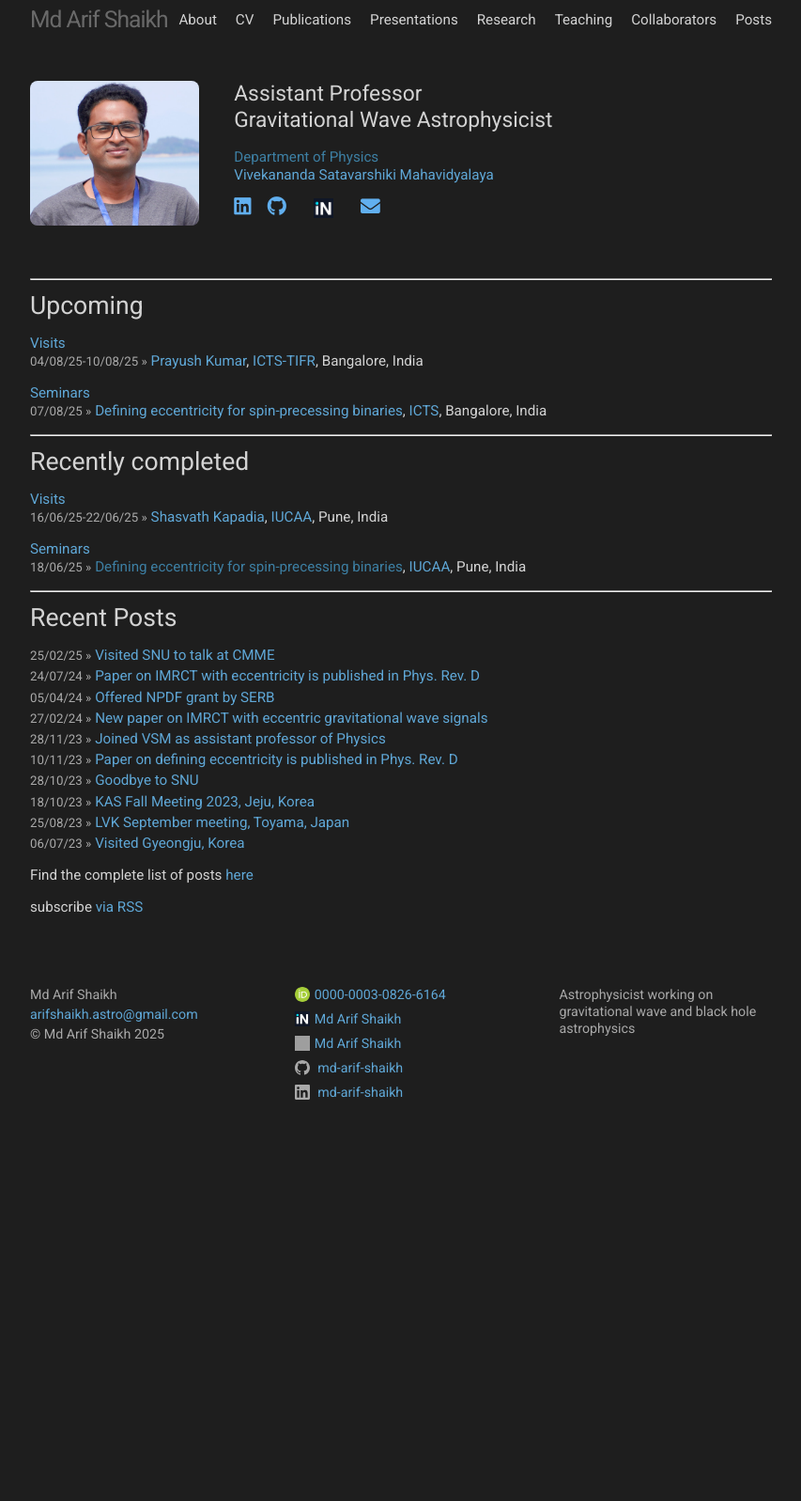
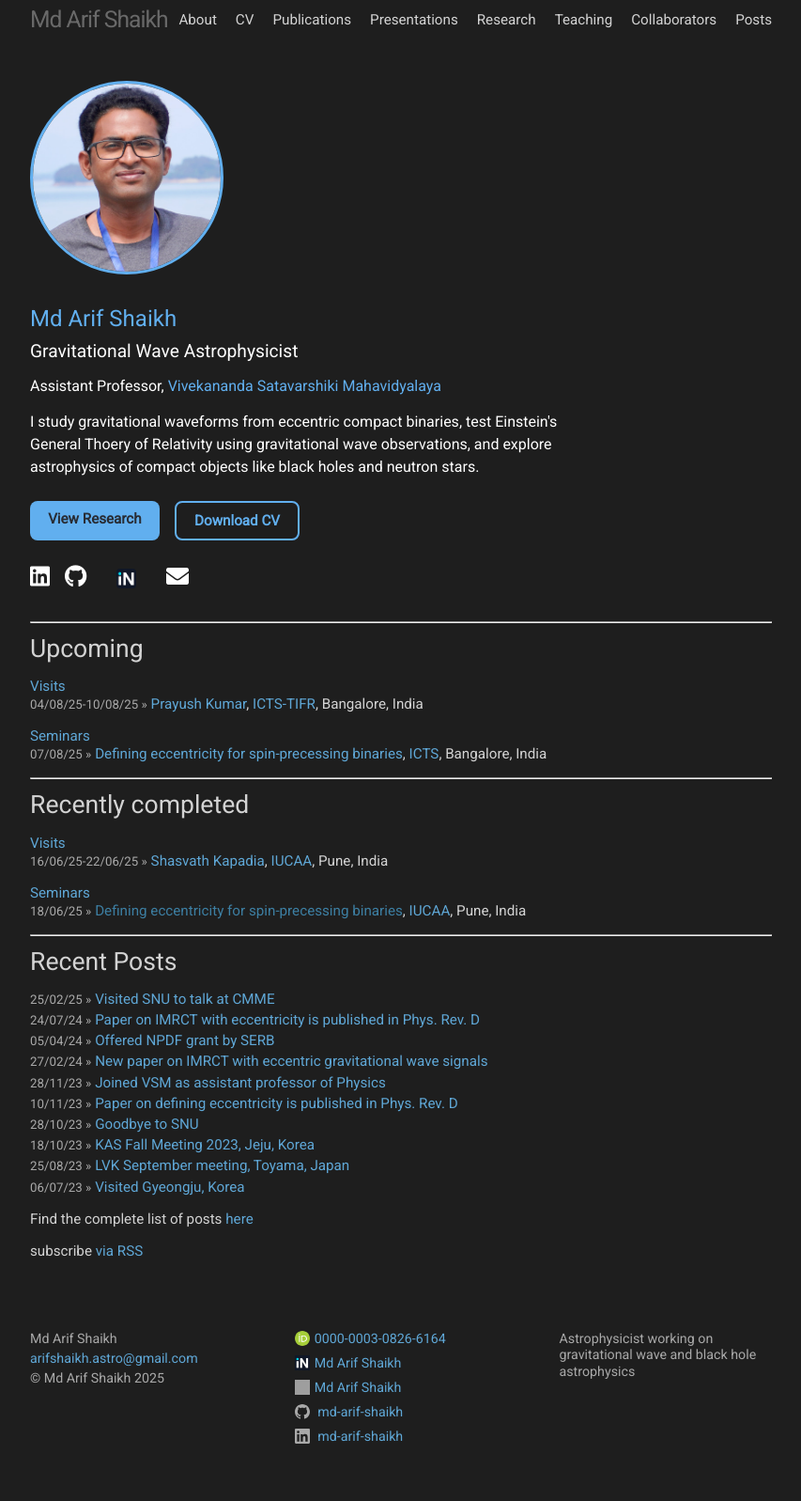
Before and after one commit to md-arif-shaikh/md-arif-shaikh.github.io, a Jekyll site: the page built from index.html, in a window 1280 px wide. Shown: the whole page at 94% size, without its empty margins (213-1066 px from the left). Built offline with Jekyll 4.4.1, drawn with Linux system fonts in a browser that asks for light colours; a style sheet for code colours, icons or effects is not loaded; before the commit the page ends 1232 px from its top, so only the background shows below that; grey boxes are pictures that could not be loaded.

Commit message:
change hero section

```diff
--- a/_includes/head.html
+++ b/_includes/head.html
@@ -23,4 +23,17 @@
 
   <!-- Academicons (for ORCID, Google Scholar) -->
   <link rel="stylesheet" href="https://cdnjs.cloudflare.com/ajax/libs/academicons/1.9.3/css/academicons.min.css">
+  <script type="application/ld+json">
+    {
+	"@context": "https://schema.org",
+	"@type": "Person",
+	"name": "Md Arif Shaikh",
+	"affiliation": {
+	    "@type": "CollegeOrUniversity",
+	    "name": "Vivekananda Satavarshiki Mahavidyalaya"
+	},
+	"jobTitle": "Assistant Professor",
+	"url": "https://mdarifshaikh.com"
+    }
+  </script>
 </head>
--- /dev/null
+++ b/_includes/hero.html
@@ -0,0 +1,28 @@
+<section class="hero">
+  <div class="hero-content">
+    <div class="hero-image">
+      <img src="/assets/home.jpg" alt="Md Arif Shaikh">
+    </div>
+    <div class="hero-text">
+      <h1>{{site.title}}</h1>
+      <h2>Gravitational Wave Astrophysicist</h2>
+      <p class="affiliation">
+        {{site.data.authinfo.position}},
+        <a href="{{site.data.authinfo.institute-website}}" target="_blank">
+	  {{site.data.authinfo.institute}}
+        </a>
+      </p>
+      <p class="intro">
+        I study gravitational waveforms from eccentric compact
+        binaries, test Einstein's General Thoery of Relativity using
+        gravitational wave observations, and explore astrophysics of
+        compact objects like black holes and neutron stars.
+      </p>
+      <div class="hero-cta">
+        <a href="/research/" class="btn">View Research</a>
+        <a href="https://raw.githubusercontent.com/md-arif-shaikh/md-arif-shaikh.github.io/pdflatex/_data/arif/cv_arif.pdf" class="btn btn-outline">Download CV</a>
+      </div>
+      {% include landing_page_media.html %}
+    </div>
+  </div>
+</section>
--- a/_sass/minima/_layout.scss
+++ b/_sass/minima/_layout.scss
@@ -387,18 +387,31 @@ hr.research-bottom {
 }
 
 .social-icons {
-  margin-top: 12px;
+  display: flex;
+  gap: 1rem;
+  margin-top: 1.5rem;
+  align-items: center;
+  flex-wrap: wrap;
 }
 
 .social-icons a {
-  margin-right: 12px;
-  font-size: 1.3rem;
-  color: #61AFEF;
-  transition: color 0.3s;
+  color: white;
+  font-size: 1.5rem;
+  transition: transform 0.2s ease;
+  text-decoration: none;
 }
 
 .social-icons a:hover {
-  color: #98C379;
+  transform: scale(1.1);
+  color: #61AFEF;
+}
+
+.inspirehep-icon {
+  height: 24px;
+  width: 24px;
+  object-fit: contain;
+  vertical-align: middle;
+  border-radius: 4px;
 }
 
 .social-icons img.inspirehep-icon {
@@ -409,3 +422,107 @@ hr.research-bottom {
   top: 0px;  /* tweak this value to align better */
   margin-right: 0px;
 }
+
+.hero {
+  /*background-color: #282C34;*/
+  padding: 0rem 0rem 2rem 0;
+  color: white;
+}
+
+.hero-content {
+  display: flex;
+  flex-wrap: wrap;
+  align-items: left;
+  justify-content: left;
+  gap: 2rem;
+  max-width: 1000px;
+  margin: 0 auto;
+}
+
+.hero-image img {
+  width: 200px;
+  height: 200px;
+  border-radius: 50%;
+  border: 3px solid #61AFEF;
+  object-fit: cover;
+}
+
+.hero-text {
+  max-width: 600px;
+}
+
+.hero-text h1 {
+  font-size: 1.5rem;
+  margin-bottom: 0.5rem;
+  color: #61AFEF;
+}
+
+.hero-text h2 {
+  font-size: 1.2rem;
+  font-weight: normal;
+  margin-top: 0;
+}
+
+.hero-text .affiliation {
+  font-size: 1rem;
+  margin-top: 0.5rem;
+  margin-bottom: 1rem;
+}
+
+.hero-text .affiliation a {
+  color: #61AFEF;
+  text-decoration: none;
+}
+
+.hero-text .intro {
+  font-size: 1rem;
+  line-height: 1.5;
+  margin-bottom: 1.5rem;
+}
+
+.hero-cta {
+  display: flex;
+  gap: 1rem;
+}
+
+.btn {
+  background-color: #61AFEF;
+  color: #282C34;
+  padding: 0.6rem 1.2rem;
+  border-radius: 8px;
+  text-decoration: none;
+  font-weight: bold;
+  transition: background-color 0.3s ease;
+}
+
+.btn:hover {
+  background-color: #4FA2DB;
+}
+
+.btn-outline {
+  background-color: transparent;
+  color: #61AFEF;
+  border: 2px solid #61AFEF;
+}
+
+.btn-outline:hover {
+  background-color: #61AFEF;
+  color: #282C34;
+}
+
+@media (max-width: 768px) {
+  .hero-content {
+    flex-direction: column;
+    text-align: left;
+  }
+
+  .hero-image img {
+    width: 150px;
+    height: 150px;
+  }
+
+  .hero-cta {
+    /*flex-direction: column;*/
+    align-items: left;
+  }
+}
--- a/index.html
+++ b/index.html
@@ -4,15 +4,4 @@
 
 layout: home
 ---
-<div class="columns">
-<div class="column-left">
-	<img src="/assets/home.jpg">
-</div>
-<div class="column-right">
-  <h2> {{site.data.authinfo.position}} <br> Gravitational Wave Astrophysicist</h2>
-  <a href="{{site.data.authinfo. department-website}}">{{site.data.authinfo.department}}</a><br>
-  <a href="{{site.data.authinfo. institute-website}}">{{site.data.authinfo.institute}}</a><br>
-    <!-- {{site.data.authinfo.institute-address}} -->
-  {% include landing_page_media.html %}
-</div>
-</div>
+{% include hero.html %}
```
